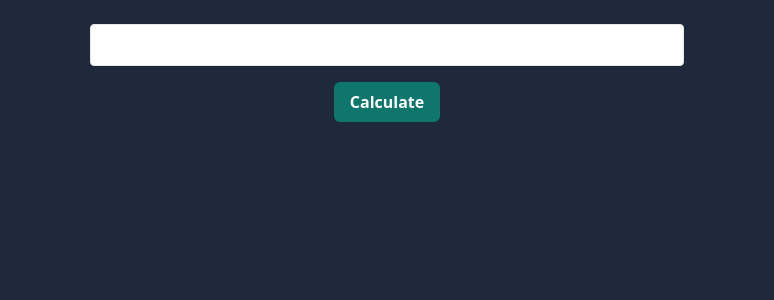
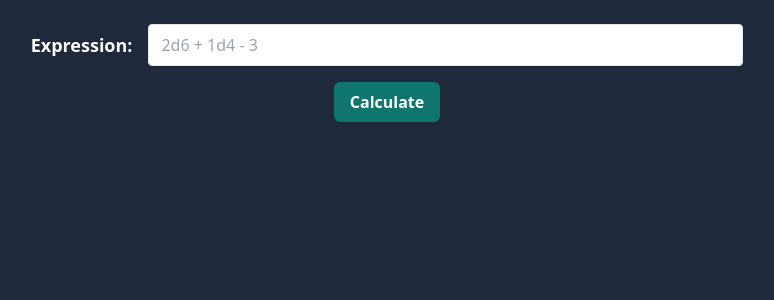
Before and after one commit to simonlary/somedice, a React (Vite) app: page / in a window 1280 px wide. Shown: the top 300 px of the page, without its empty margins (253-1027 px from the left). Built offline with nearby package versions, Linux system fonts and the light colour scheme.

Commit message:
Add label and  use placeholder for sample value

```diff
--- a/src/components/ExpressionForm.tsx
+++ b/src/components/ExpressionForm.tsx
@@ -4,13 +4,23 @@ import { FormEvent } from "react";
 export default function ExpressionForm({ onCalculate }: Props) {
 	return (
 		<form
-			className="mx-auto flex size-full flex-col items-center justify-center gap-4"
+			className="flex size-full flex-col items-center justify-center gap-4"
 			onSubmit={(e: FormEvent<FormElement>) => {
 				e.preventDefault();
 				onCalculate(e.currentTarget.expression.value);
 			}}
 		>
-			<input type="text" name="expression" className="w-full max-w-prose appearance-none rounded border px-3 py-2 text-gray-700" />
+			<div className="flex w-full items-center justify-center gap-4">
+				<label htmlFor="expression" className="text-lg font-bold text-white">
+					Expression:
+				</label>
+				<input
+					type="text"
+					name="expression"
+					placeholder="2d6 + 1d4 - 3"
+					className="w-full max-w-prose appearance-none rounded border px-3 py-2 text-gray-700"
+				/>
+			</div>
 			<Button variant="primary">Calculate</Button>
 		</form>
 	);
```
